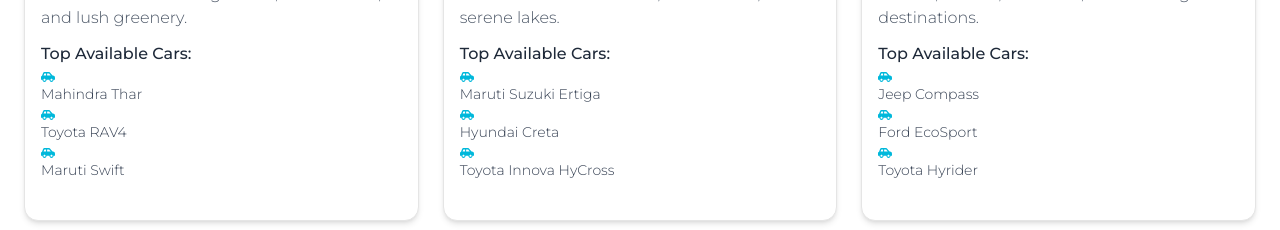
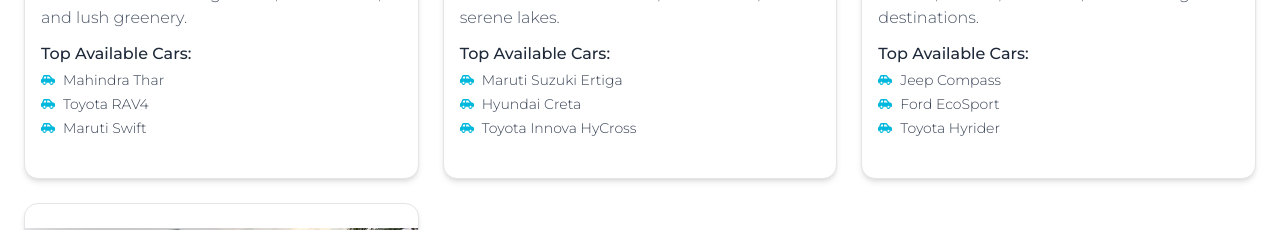
Before and after one commit to arjunpramachandran/RentWheelz, a React (Vite) app in the folder frontend/: page /locations in a window 1280 px wide. Shown: the part 507-737 px from the top of the page. Built offline with nearby package versions, Linux system fonts and the light colour scheme; no server answers.

Commit message:
updated location vehicle link

```diff
--- a/frontend/src/pages/Locations.jsx
+++ b/frontend/src/pages/Locations.jsx
@@ -64,7 +64,7 @@
               <ul className="list-disc list-inside text-sm text-gray-700 space-y-1">
                 {place.cars.map((car, i) => (
                   <li key={i} className="flex items-center gap-2">
-                    <a href={car.path}><FaCarSide className="text-cyan-500" />
+                    <a href={car.path} className='flex flex-row items-center gap-2'><FaCarSide className="text-cyan-500" />
                       {car.car}
                     </a>
                   </li>
```
